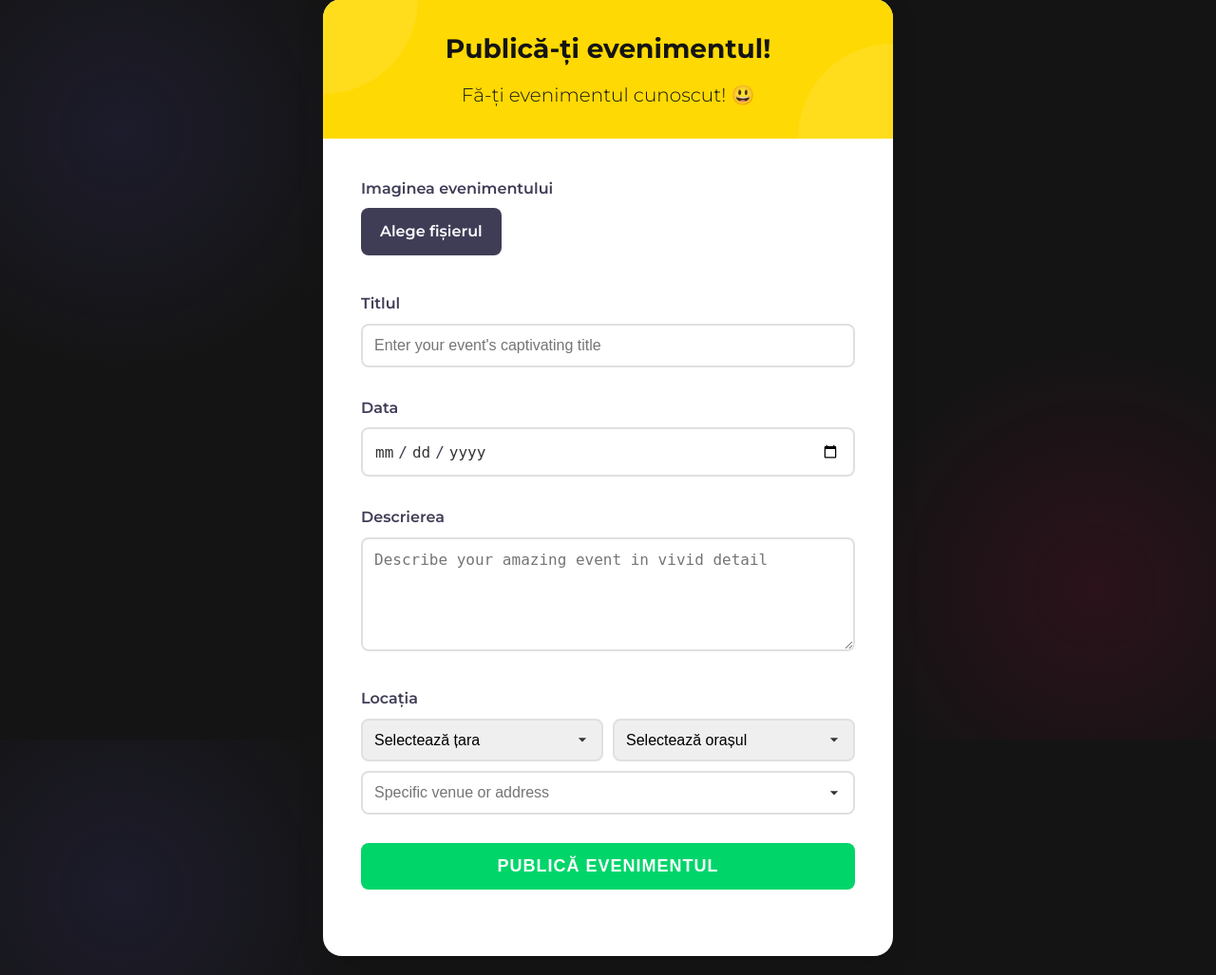
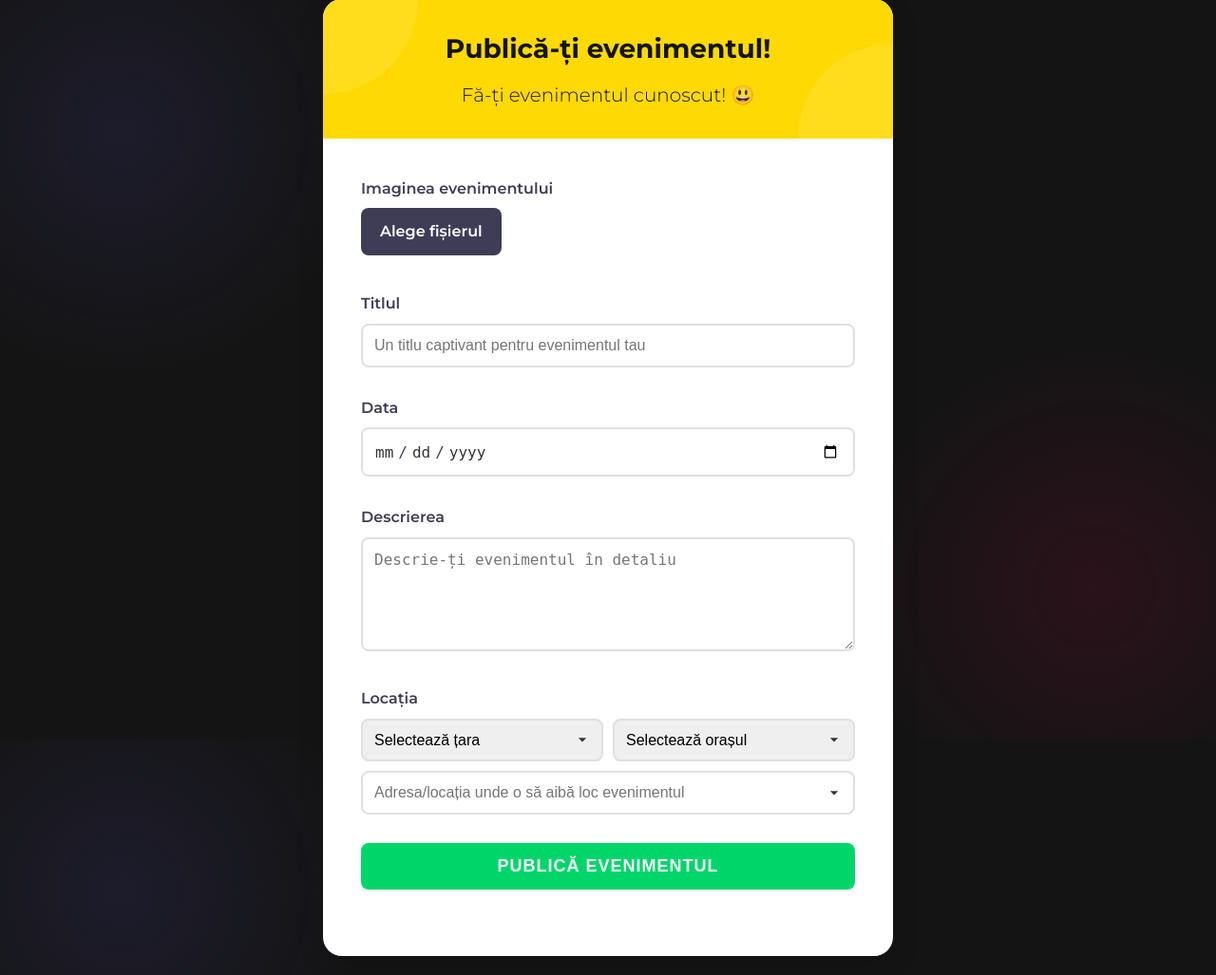
Before and after one commit to Victor152M/Eventer, a Flask app: page /post_event in a window 1280 px wide. Shown: the part 21-1048 px from the top of the page at 95% size. Run offline with Flask 3, Linux system fonts and the light colour scheme; the visitor is signed in with stand-in values (Sample User, id 1); parts of the project's set-up code (start-up, migrations or seed data) failed here and were passed over.

Commit message:
fixes / design improvements

```diff
--- a/app/routes.py
+++ b/app/routes.py
@@ -136,9 +136,13 @@ def register():
 
     return render_template("register.html")
 
-@app.route("/account", methods=["GET"])
+@app.route("/account", methods=["GET", "POST"])
 @login_required
 def account():
+    if request.method == "POST":
+        event_id = request.json.get('id')
+        db_operation("DELETE FROM events WHERE id=%s;", params=[event_id], fetch=False)
+        return jsonify({"status": True, "message": "Event deleted!"})
     username = session['username']
     email = session['email']
     user_id = db_operation("SELECT id FROM users WHERE email = %s;", params=[email], fetch=True)[0][0]
@@ -192,12 +196,6 @@ def db_entries():
     users = db_operation("SELECT * FROM users;")
     return render_template("events/db_entries.html", events=events, users=users)
 
-@app.route("/api/account/remove_event", methods=["POST"])
-def remove_event():
-    event_id = request.json.get('id')
-    db_operation("DELETE FROM events WHERE id=%s;", params=[event_id], fetch=False)
-    return jsonify({"status": True, "message": "Event deleted!"})
-
 @app.route("/contact", methods=["GET"])
 def contact():
     return render_template("contact.html")
--- a/app/static/css/index.css
+++ b/app/static/css/index.css
@@ -12,9 +12,6 @@
     box-sizing: border-box;
 }
 
-* {
-    outline: 1px solid red;
-}
 
 header{
     position: -webkit-sticky; /* For Safari */
--- a/app/static/js/account.js
+++ b/app/static/js/account.js
@@ -80,7 +80,7 @@ document.addEventListener('DOMContentLoaded', () => {
             }
 
             try {
-                const response = await fetch('/api/account/remove_event', {
+                const response = await fetch('/account', {
                     method: 'POST',
                     headers: {
                         'Content-Type': 'application/json'
--- a/app/templates/post_event.html
+++ b/app/templates/post_event.html
@@ -22,7 +22,7 @@
             </div>
             <div class="form-group">
                 <label for="title">Titlul</label>
-                <input type="text" id="title" name="title" required placeholder="Enter your event's captivating title">
+                <input type="text" id="title" name="title" required placeholder="Un titlu captivant pentru evenimentul tau">
             </div>
             <div class="form-group">
                 <label for="event-date">Data</label>
@@ -30,7 +30,7 @@
             </div>
             <div class="form-group">
                 <label for="description">Descrierea</label>
-                <textarea id="description" name="description" rows="4" required placeholder="Describe your amazing event in vivid detail"></textarea>
+                <textarea id="description" name="description" rows="4" required placeholder="Descrie-ți evenimentul în detaliu"></textarea>
             </div>
             <div class="form-group">
                 <label for="location">Locația</label>
@@ -45,7 +45,7 @@
                         <option value="">Selectează orașul</option>
                         <option value="Timișoara">Timișoara</option>
                     </select>
-                    <input type="text" id="venue" name="venue" placeholder="Specific venue or address">
+                    <input type="text" id="venue" name="venue" placeholder="Adresa/locația unde o să aibă loc evenimentul">
                 </div>
             </div>
             <div class="form-group">
```
